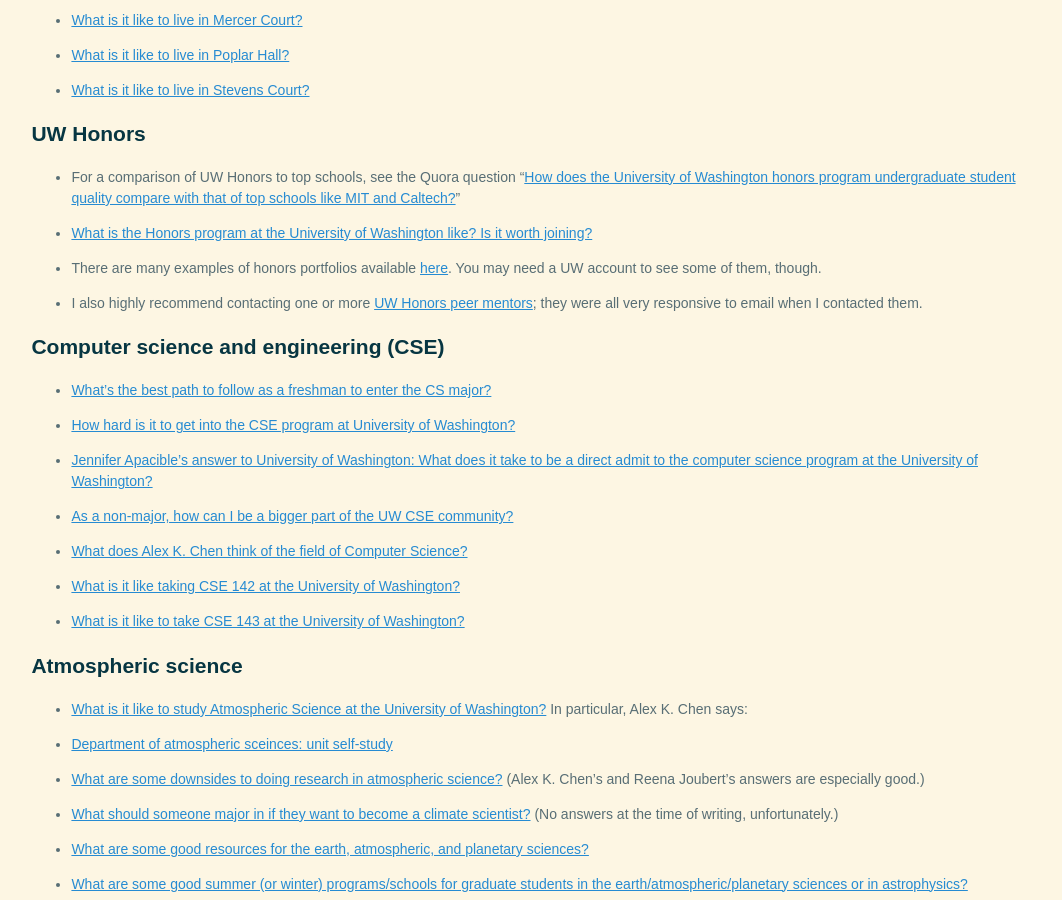
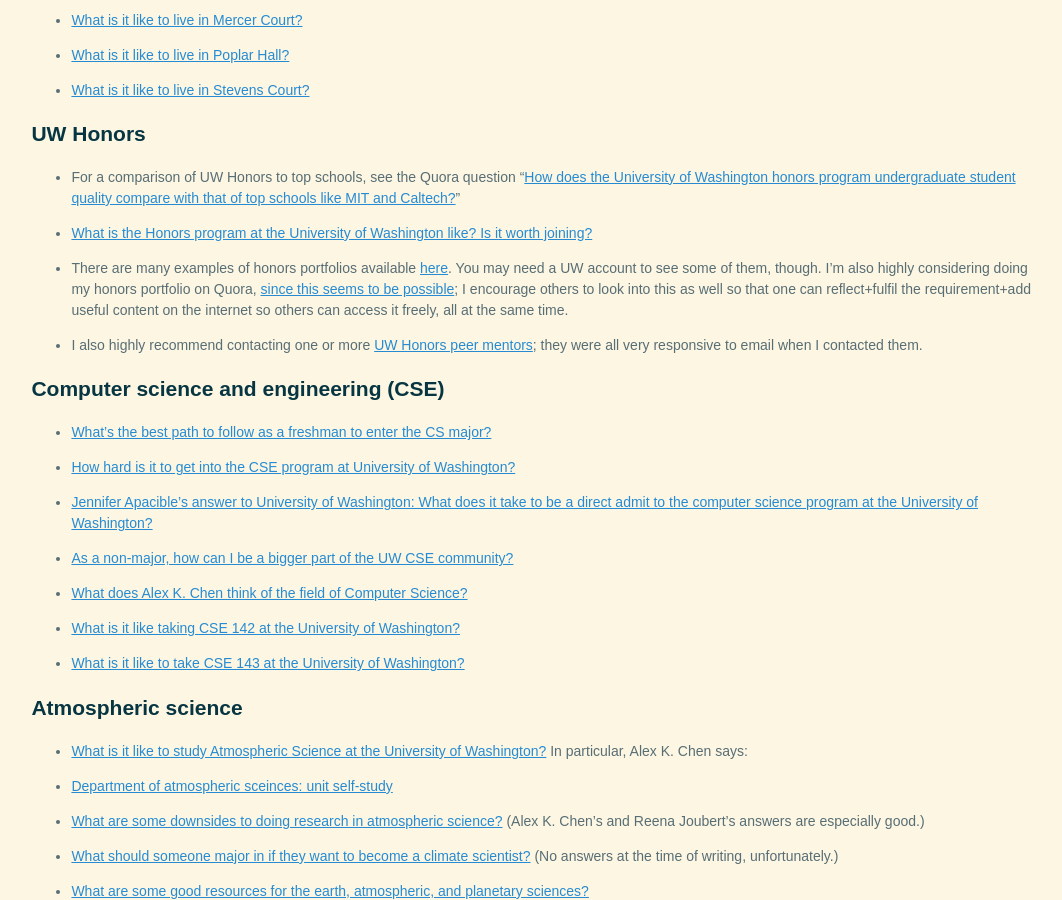
Before and after one commit to riceissa/riceissa.github.io, a Jekyll site: the page built from uw/resources.md, in a window 1280 px wide and 900 px high, scrolled down 2423 px. Shown: the whole window, without its empty margins (103-1165 px from the left). Built offline with Jekyll 4.4.1, drawn with Linux system fonts in a browser that asks for light colours; Markdown is read by kramdown in place of the engine named in the settings; comment, search, counter and statistics services are not loaded.

Commit message:
add plug for portfolio over quora

```diff
--- a/uw/resources.md
+++ b/uw/resources.md
@@ -154,6 +154,8 @@ Unfortunately most of these questions don't have any answers yet, but they all h
 
 ## UW Honors
 
+<!-- internal tags: uwhons uw hons -->
+
 -   For a comparison of UW Honors to top schools, see the Quora question
     “[How does the University of Washington honors program undergraduate student quality compare with that of top schools like MIT and Caltech?](https://www.quora.com/How-does-the-University-of-Washington-honors-program-undergraduate-student-quality-compare-with-that-of-top-schools-like-MIT-and-Caltech)”
 
@@ -161,6 +163,7 @@ Unfortunately most of these questions don't have any answers yet, but they all h
 
 - There are many examples of honors portfolios available [here](https://sites.google.com/a/uw.edu/the-honors-portfolio/portfolio-examples).
 You may need a UW account to see some of them, though.
+I'm also highly considering doing my honors portfolio on Quora, [since this seems to be possible](https://www.quora.com/University-of-Washington/Is-it-possible-to-create-ones-honors-portfolio-on-Quora); I encourage others to look into this as well so that one can reflect+fulfil the requirement+add useful content on the internet so others can access it freely, all at the same time.
 
 - I also highly recommend contacting one or more [UW Honors peer mentors](http://depts.washington.edu/uwhonors/community/mentors/list/); they were all very responsive to email when I contacted them.
 
```
